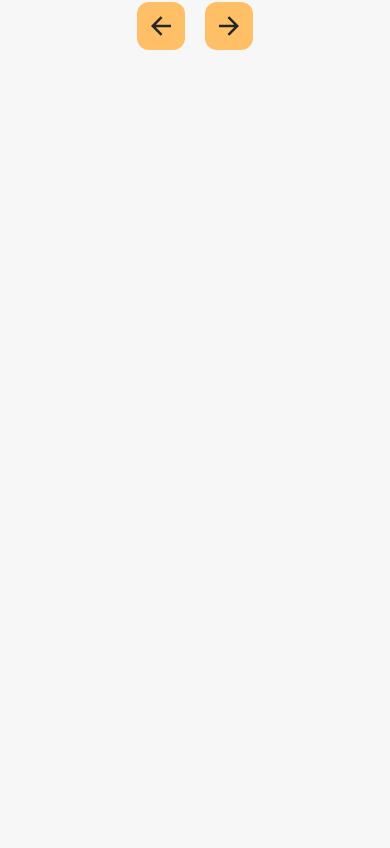
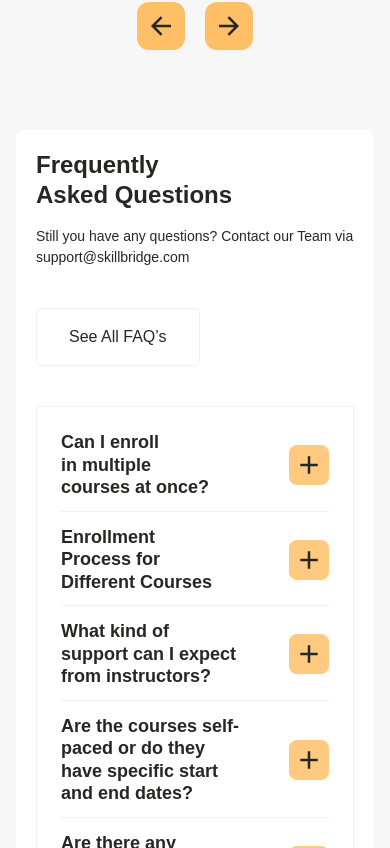
Before and after one commit to fahrypratama17/Project_React, a React (Vite) app in the folder e-learning-website/: page / in a window 390 px wide. Shown: the part 8496-9344 px from the top of the page. Before the commit the page ends 8546 px from the top, so only its background shows below. Built offline with nearby package versions, Linux system fonts and the light colour scheme.

Commit message:
feat: add FaqSec component to display frequently asked questions

```diff
--- a/e-learning-website/src/App.jsx
+++ b/e-learning-website/src/App.jsx
@@ -4,6 +4,7 @@ import Hero from "./components/Hero.jsx";
 import Benefits from "./components/Benefits.jsx";
 import Courses from "./components/Courses.jsx";
 import Testimonials from "./components/Testimonials.jsx";
+import FaqSec from "./components/FaqSec.jsx";
 
 const App = () => {
   return (
@@ -14,6 +15,7 @@ const App = () => {
         <Benefits />
         <Courses />
         <Testimonials />
+        <FaqSec />
       </main>
     </>
   );
--- /dev/null
+++ b/e-learning-website/src/components/FaqSec.jsx
@@ -0,0 +1,44 @@
+import React, { useState } from 'react'
+import Title from "./Title.jsx";
+import { faqItems } from "../constant/data.js";
+import {RiAddLine} from "@remixicon/react";
+
+const FaqSec = () => {
+  const [openId, setOpenId] = useState(null);
+  const handleClick = (id) => {
+    setOpenId(openId === id ? null : id)
+  }
+
+  return (
+    <section className="section pb-[90px] lg:mb-[160px]">
+      <div className="container">
+        <div className="grid gap-10 p-5 lg:grid-cols-[0.7fr_1fr] items-start bg-white rounded-lg md:p-10">
+          {/* Title */}
+          <Title title='Frequently Asked Questions' text='Still you have any questions? Contact our Team via support@skillbridge.com' link='See All FAQ’s' />
+
+          {/* Question wrapper */}
+          <div className="border border-white-95 grid p-6">
+            {faqItems.map((item) => (
+              // Question
+              <div className="space-y-3.5" key={item.id}>
+                <div className="flex items-center justify-between gap-12 border-b border-b-white-95 pb-3">
+                  <h4 className="text-lg sm:text-xl">{item.title}</h4>
+                  <button className="w-10 h-10 bg-orange-75 flex items-center justify-center aspect-square rounded-lg hover:bg-orange-75/80 transition-colors" onClick={() => handleClick(item.id)}>
+                    <RiAddLine className={` transition ${openId === item.id ? "rotate-45" : ""}`}
+                               size={30}/>
+                  </button>
+                </div>
+
+                <div className={`max-h-0 overflow-y-hidden transition-all ${openId === item.id ? "max-h-[200px]" : "" }`}>
+                  <p className="px-5 pb-3">{item.text}</p>
+                </div>
+              </div>
+            ))}
+          </div>
+        </div>
+      </div>
+    </section>
+  );
+};
+
+export default FaqSec;
```
